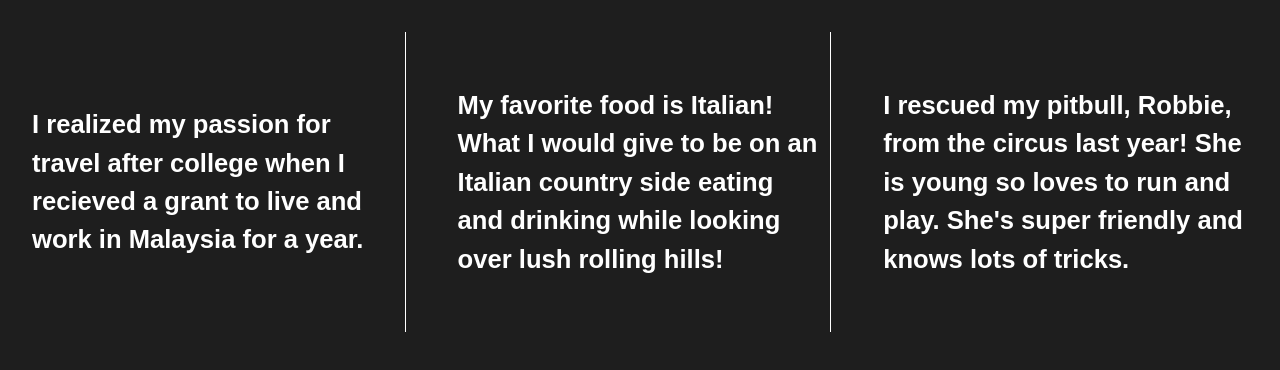
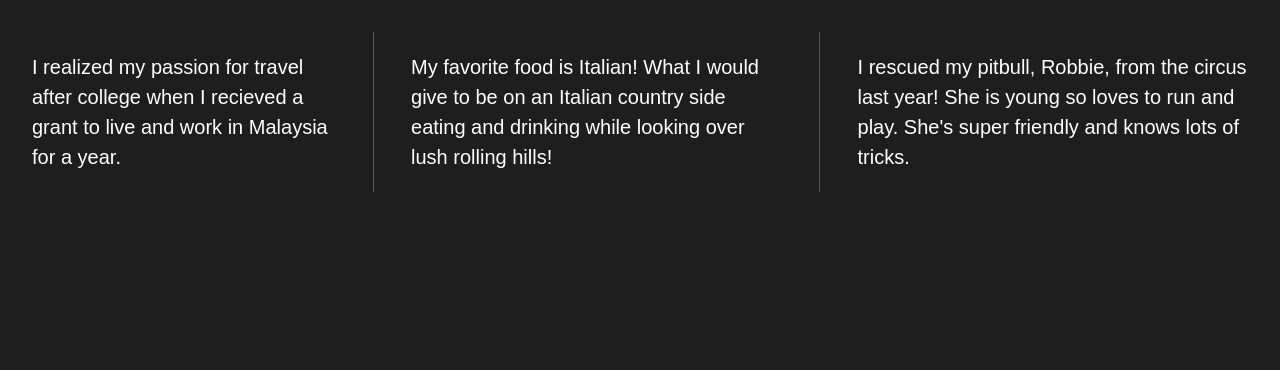
Before and after one commit to nicoledotyoung/divs-flexbox, a plain HTML site: page index.html in a window 1280 px wide. Drawn offline with nearby package versions, Linux system fonts and the light colour scheme.

Commit message:
minor fixes

```diff
--- a/css/main.css
+++ b/css/main.css
@@ -110,7 +110,7 @@ body {
 
 .wrapper {
   /*add display:flex and set justify-content to space-between*/
-  font-weight: 700;
+  font-weight: 400;
   display: flex;
   justify-content: space-between;
 }
@@ -119,17 +119,21 @@ body {
   /*give the divs a width of 30%, add display:flex, set justify-content and align-items to center*/
   color: #fff;
   line-height: 1.5em;
-  font-size: 1.6em;
-  height: 300px;
+  font-size: 1.25em;
+  height: auto;
   display: flex;
-  width: 30%;
+  /* width: 30%; */
   justify-content: center;
   align-items: center;
 }
 
 .div-1, .div-2 {
-    border-right: .01em solid #fff;
-    padding-right: .3125em
+    border-right: .01em solid #555;
+    padding-right: 1.875em
+}
+
+.div-2, .div-3 {
+    padding-left: 1.875em;
 }
 
 
```
